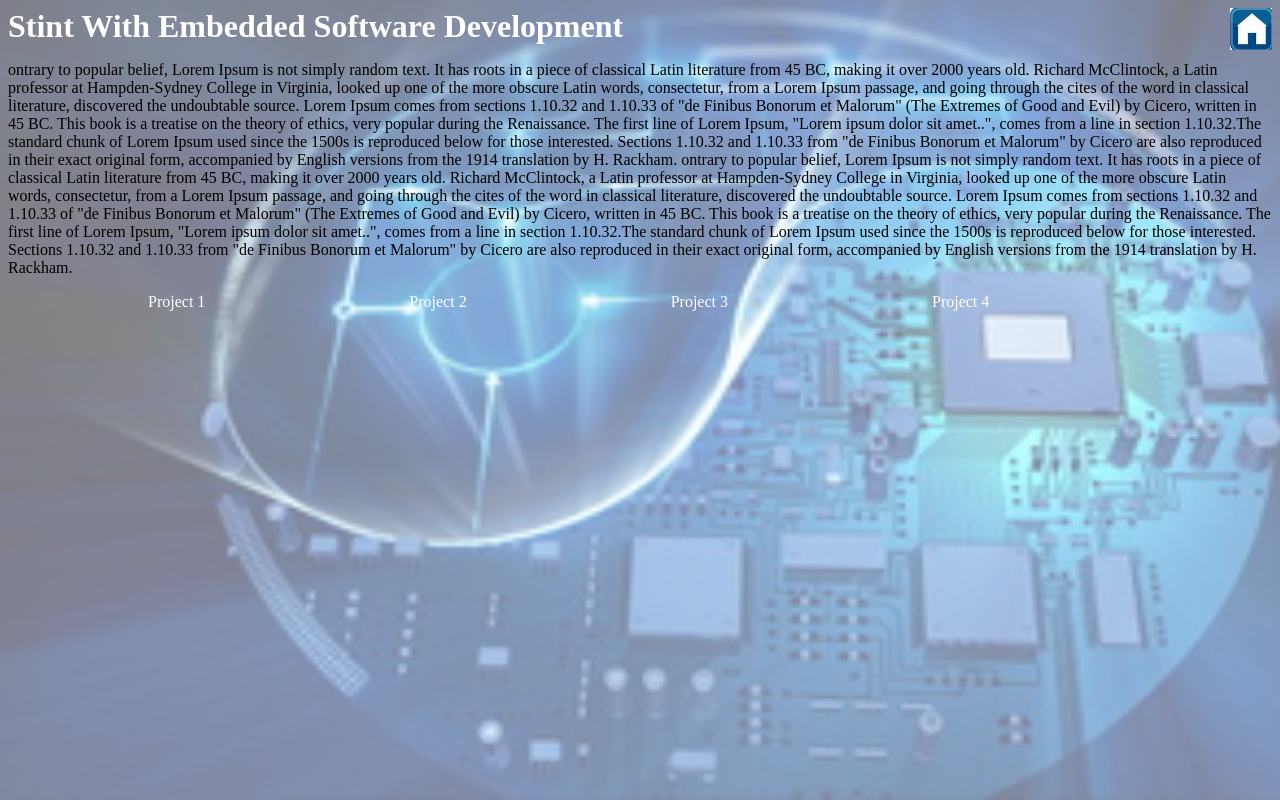
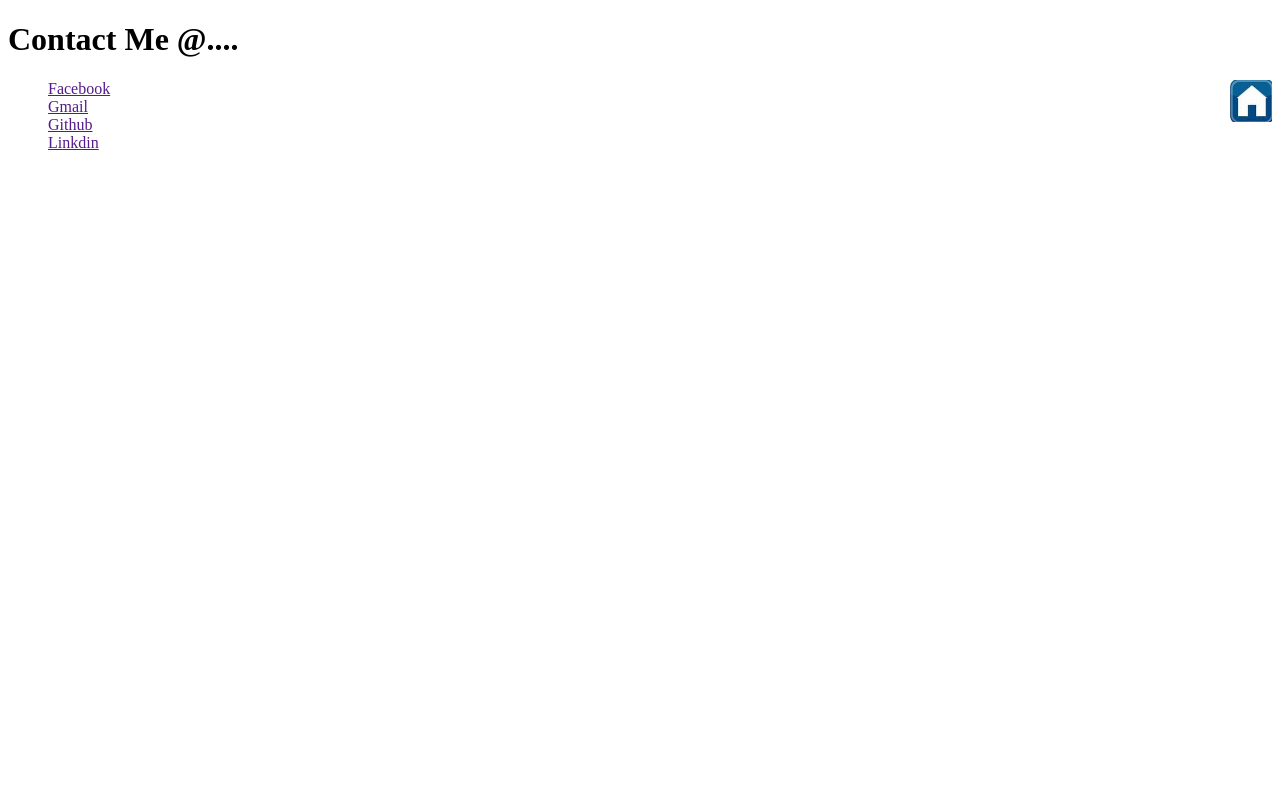
Before and after one commit to somyabn/Protfolio, a plain HTML site: page index_Contact.html in a window 1280 px wide. Drawn offline with Linux system fonts and the light colour scheme.

Commit message:
closes #1

```diff
--- a/css/style.css
+++ b/css/style.css
@@ -63,6 +63,7 @@
   min-width: 100%;
   min-height: 100%;
   z-index:-2;
+  opacity:0.5;
 }
 #bg_ESDP{
   position: fixed;
@@ -109,3 +110,11 @@ height:42px;
   display:inline;
   font-weight: bold;
 }
+#bg_home_contact{
+margin-top: 0;
+float:right;
+padding-top: 0;
+width:42px;
+height:42px;
+ border:0;
+}
--- a/index_Contact.html
+++ b/index_Contact.html
@@ -2,31 +2,24 @@
 <html>
     <head>
         <meta charset="UTF-8">
-        <title>Embedded Software Development Protfolio</title>
+        <title>Contact</title>
         <link rel="stylesheet" type="text/css" href="css/style.css">
     </head>
  <body>
- 	<span class="ESDP_Main">
- 		<h1 id="heading_ESDP">Stint With Embedded Software Development</h1>
+ 	<span class="Contact_Main">
+ 		<h1 id="heading_Contact">Contact Me @....</h1>
  	</span>
  <a href="index.html">
-  <img id="bg_home_blue"src="images/home_blue.jpg" alt="Home">
+  <img id="bg_home_contact"src="images/home_blue.jpg" alt="Home">
 </a>
- <img src="images/embedded-software_tn.jpg" id="bg_ESDP" alt="">
- <div class="ESDP_content">
- 		<p class="ESDP_content_content">ontrary to popular belief, Lorem Ipsum is not simply random text. It has roots in a piece of classical Latin literature from 45 BC, making it over 2000 years old. Richard McClintock, a Latin professor at Hampden-Sydney College in Virginia, looked up one of the more obscure Latin words, consectetur, from a Lorem Ipsum passage, and going through the cites of the word in classical literature, discovered the undoubtable source. Lorem Ipsum comes from sections 1.10.32 and 1.10.33 of "de Finibus Bonorum et Malorum" (The Extremes of Good and Evil) by Cicero, written in 45 BC. This book is a treatise on the theory of ethics, very popular during the Renaissance. The first line of Lorem Ipsum, "Lorem ipsum dolor sit amet..", comes from a line in section 1.10.32.The standard chunk of Lorem Ipsum used since the 1500s is reproduced below for those interested. Sections 1.10.32 and 1.10.33 from "de Finibus Bonorum et Malorum" by Cicero are also reproduced in their exact original form, accompanied by English versions from the 1914 translation by H. Rackham.
-        ontrary to popular belief, Lorem Ipsum is not simply random text. It has roots in a piece of classical Latin literature from 45 BC, making it over 2000 years old. Richard McClintock, a Latin professor at Hampden-Sydney College in Virginia, looked up one of the more obscure Latin words, consectetur, from a Lorem Ipsum passage, and going through the cites of the word in classical literature, discovered the undoubtable source. Lorem Ipsum comes from sections 1.10.32 and 1.10.33 of "de Finibus Bonorum et Malorum" (The Extremes of Good and Evil) by Cicero, written in 45 BC. This book is a treatise on the theory of ethics, very popular during the Renaissance. The first line of Lorem Ipsum, "Lorem ipsum dolor sit amet..", comes from a line in section 1.10.32.The standard chunk of Lorem Ipsum used since the 1500s is reproduced below for those interested. Sections 1.10.32 and 1.10.33 from "de Finibus Bonorum et Malorum" by Cicero are also reproduced in their exact original form, accompanied by English versions from the 1914 translation by H. Rackham.</p>
- 	</div>
     <footer>
-    <div class="ESDP_footer">
-        <nav class="ESDP_Projects">
-            <ul class="ESDP_list">
-                <a class="Project_1" href="">Project 1</a>
-                <a class="Project_2" href="">Project 2</a>
-                <a class="Project_3" href="">Project 3</a>
-                <a class="Project_4" href="">Project 4</a>
+    <div class="Conatct_footer">
+            <ul class="Contact_list">
+                <div><a class="Facebook" href="">Facebook</a></div>
+                <div><a class="Gmail" href="">Gmail</a></div>
+                <div><a class="Github" href="">Github</a></div>
+                <div><a class="Linkdin" href="">Linkdin</a></div>
             </ul>
-     </nav>
     </div>
  </footer>
 </body>
```
Also changed, not shown: index.html (+1 -1 lines).
